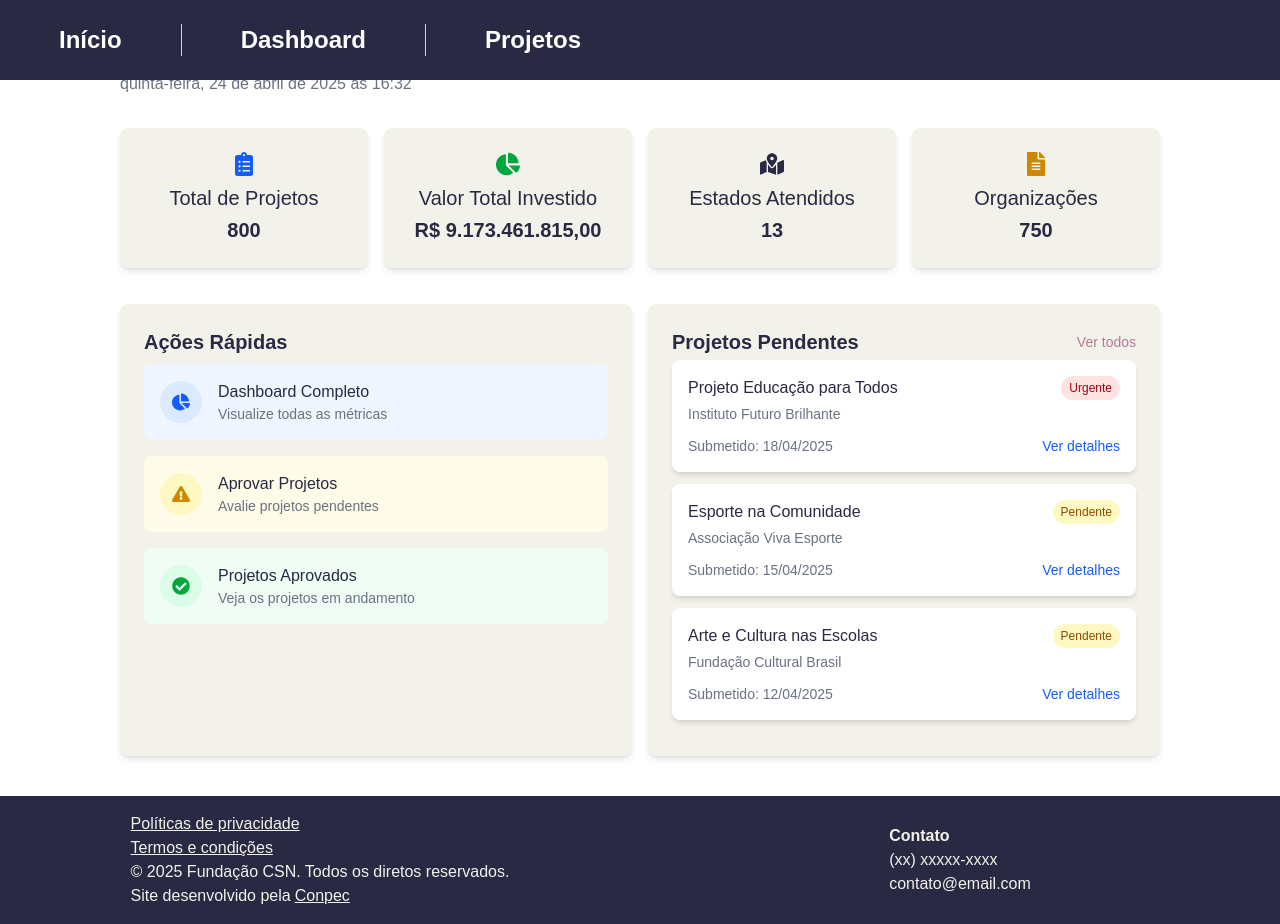
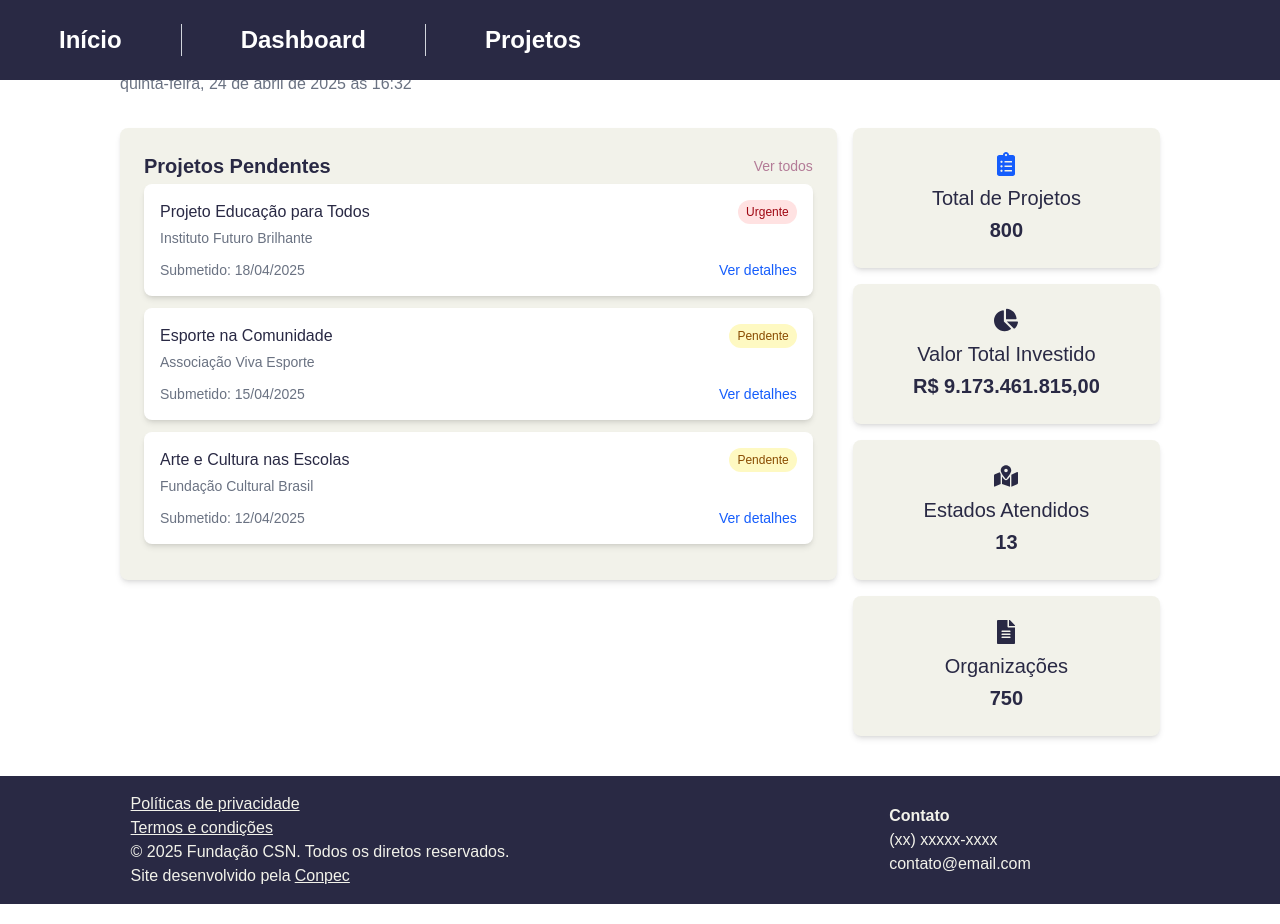
Before and after one commit to Conpec-Projetos/prj-fundacao-csn, a Next.js app: page / in a window 1280 px wide. Built offline with nearby package versions, Linux system fonts and the light colour scheme.

Commit message:
Rm: remove fast actions. Fix: change placement of divs

```diff
--- a/src/app/page.tsx
+++ b/src/app/page.tsx
@@ -94,7 +94,7 @@ export default function AdminHomePage() {
     <div className="flex flex-col min-h-screen bg-white text-blue-fcsn ">
       <Header />
 
-      <main className="flex flex-col gap-8 p-10 mx-12 md:mx-20">
+      <main className="flex flex-col grid-cols-2 gap-8 p-10 mx-12 md:mx-20">
         {/* Seção de boas-vindas */}
           <div className="flex justify-between items-center">
             <div>
@@ -103,70 +103,46 @@ export default function AdminHomePage() {
             </div>
           </div>
 
+        {/*Projetos Pendentes e Seção de métricas*/}
           {/* Grid de métricas */}
-        <section className="grid grid-cols-1 md:grid-cols-2 lg:grid-cols-4 gap-4">
+          <div className="flex flex-row gap-4 items-start">
+            <section className="flex flex-col w-[30%] grid-rows-2 gap-4 order-2">
+              <div>
                 <MetricCard
                 title="Total de Projetos"
                 value="800"
                 icon={<FaClipboardList />}
                 color="blue-600"
                 />
+              </div>
+              <div>
                 <MetricCard
                 title="Valor Total Investido"
                 value="R$ 9.173.461.815,00"
                 icon={<FaChartPie />}
                 color="green-600"
                 />
+              </div>
+              <div>
                 <MetricCard
                   title="Estados Atendidos"
                   value="13"
                   icon={<FaMapMarkedAlt />}
                   color="purple-600"
                 />
+              </div>
+              <div>
                 <MetricCard
                   title="Organizações"
                   value="750"
                   icon={<FaFileAlt />}
                   color="yellow-600"
                 />
+              </div>
             </section>
 
-        {/* Seção de Ações Rápidas e Projetos Pendentes*/}
-        <section className="grid grid-cols-1 lg:grid-cols-2 gap-4 mt-1">
-          {/* Ações Rápidas */}
-          <div className="bg-white-off rounded-lg shadow-md p-6 h-full">
-            <h2 className="text-xl font-bold mb-2 text-blue-fcsn">Ações Rápidas</h2>
-            <div className="flex flex-col gap-4 h-full">
-              <Link href="/dashboard" className="flex items-center p-4 bg-blue-50 rounded-lg hover:bg-blue-100 transition-colors">
-                <div className="bg-blue-100 p-3 rounded-full mr-4">
-                  <FaChartPie className="text-blue-600 text-lg" />
-                </div>
-                <div>
-                  <h3 className="font-medium">Dashboard Completo</h3>
-                  <p className="text-sm text-gray-500">Visualize todas as métricas</p>
-                </div>
-              </Link>
-              <Link href="/projetos/pendentes" className="flex items-center p-4 bg-yellow-50 rounded-lg hover:bg-yellow-100 transition-colors">
-                <div className="bg-yellow-100 p-3 rounded-full mr-4">
-                  <FaExclamationTriangle className="text-yellow-600 text-lg" />
-                </div>
-                <div>
-                  <h3 className="font-medium">Aprovar Projetos</h3>
-                  <p className="text-sm text-gray-500">Avalie projetos pendentes</p>
-                </div>
-              </Link>
-              <Link href="/projetos/aprovados" className="flex items-center p-4 bg-green-50 rounded-lg hover:bg-green-100 transition-colors">
-                <div className="bg-green-100 p-3 rounded-full mr-4">
-                  <FaCheckCircle className="text-green-600 text-lg" />
-                </div>
-                <div>
-                  <h3 className="font-medium">Projetos Aprovados</h3>
-                  <p className="text-sm text-gray-500">Veja os projetos em andamento</p>
-                </div>
-              </Link>
-            </div>
-          </div>
-          {/* Projetos Pendentes */}
+        {/* Seção de projetos pendentes */}
+            <section className="w-[70%] gap-4">
               <div className="bg-white-off rounded-lg shadow-md p-6 h-full">
                 <div className="flex justify-between items-center mb-1">
                   <h2 className="text-xl font-bold text-[#292944]">Projetos Pendentes</h2>
@@ -181,6 +157,7 @@ export default function AdminHomePage() {
                 </div>
               </div>
             </section>
+          </div>
       </main>
 
       <Footer />
```
Lines whose indentation alone changed are shown as unchanged.
